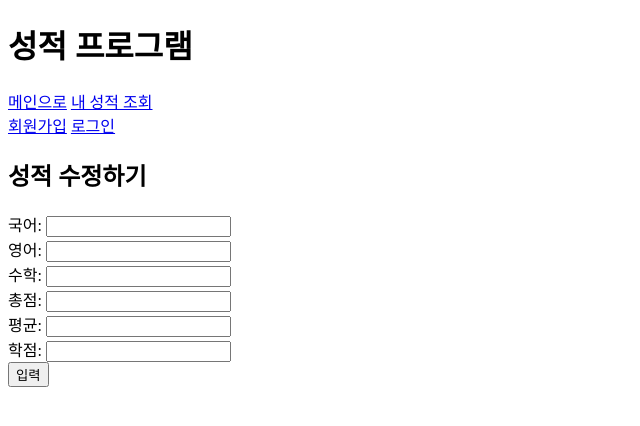
After one commit to tasueom/20251001-score-management-mysql, a Flask app: page /update_score in a window 1280 px wide. The commit adds this page. Shown: the top 426 px of the page, without its empty margins (0-640 px from the left). Run offline with Flask 3, Linux system fonts and the light colour scheme; data that the repository does not hold is empty.

Commit message:
feat: 성적 수정 기능 추가

```diff
--- a/app.py
+++ b/app.py
@@ -82,6 +82,24 @@ def insert_score():
         return ren("my_score.html", score=score, sid=sid)
     return ren("insert_score.html", sid = sid)
 
+#성적 수정
+@app.route("/update_score", methods=['GET','POST'])
+def update_score():
+    sid = session.get("sid")
+    if request.method == "POST":
+        kor = int(request.form["kor"])
+        eng = int(request.form["eng"])
+        mat = int(request.form["mat"])
+        tot, avg, grade = calculate(kor, eng, mat)
+
+        db.update_score(sid, kor, eng, mat, tot, avg, grade)
+
+        flash("성적이 수정되었습니다.")
+        score = db.get_score(sid)
+        return ren("my_score.html", score=score, sid=sid)
+    score = db.get_score(sid)
+    return ren("update_score.html", score=score, sid=sid)
+
 def calculate(kor, eng, mat):
     tot = kor+eng+mat
     avg = round(tot/3,2)
--- a/db.py
+++ b/db.py
@@ -82,6 +82,7 @@ def get_score(sid):
 
     return result
 
+# 성적 삽입
 def insert_score(sid, kor, eng, mat, tot, avg, grade):
     conn, cur = conn_db()
     cur.execute("""
@@ -90,3 +91,19 @@ def insert_score(sid, kor, eng, mat, tot, avg, grade):
     """, (sid, kor, eng, mat, tot, avg, grade))
     conn.commit()
     conn.close()
+
+# 성적 수정
+def update_score(sid, kor, eng, mat, tot, avg, grade):
+    conn, cur = conn_db()
+    cur.execute("""
+                update scores set
+                kor = %s,
+                eng = %s,
+                mat = %s,
+                tot = %s,
+                average = %s,
+                grade = %s
+                where sid = %s
+                """,(kor, eng, mat, tot, avg, grade, sid))
+    conn.commit()
+    conn.close()
--- a/templates/my_score.html
+++ b/templates/my_score.html
@@ -34,4 +34,7 @@
         <td>{{score[6]}}</td>
     </tr>
 </table>
+<form action="{{url_for('update_score')}}">
+    <button type="submit">수정</button>
+</form>
 {% endblock %}
--- /dev/null
+++ b/templates/update_score.html
@@ -0,0 +1,22 @@
+{% extends "layout.html" %}
+
+{% block title %}성적 수정하기{% endblock %}
+
+{% block content %}
+<h2>성적 수정하기</h2>
+<form method="post" action="{{url_for('update_score')}}">
+    국어:
+    <input type="text" name="kor" value="{{score[1]}}" required><br>
+    영어:
+    <input type="text" name="eng" value="{{score[2]}}" required><br>
+    수학:
+    <input type="text" name="mat" value="{{score[3]}}" required><br>
+    총점:
+    <input type="text" name="tot" value="{{score[4]}}" readonly><br>
+    평균:
+    <input type="text" name="avg" value="{{score[5]}}" readonly><br>
+    학점:
+    <input type="text" name="grade" value="{{score[6]}}" readonly><br>
+    <button type="submit">입력</button>
+</form>
+{% endblock %}
```
